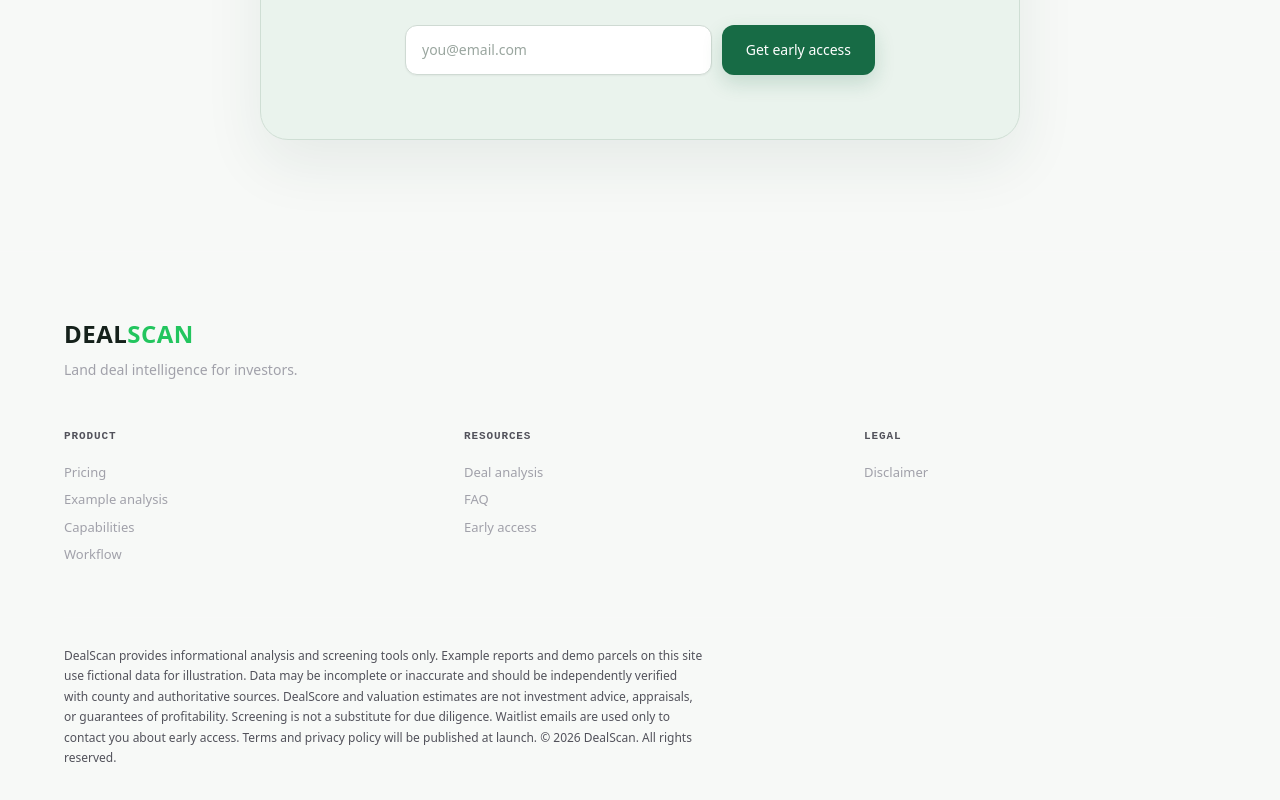
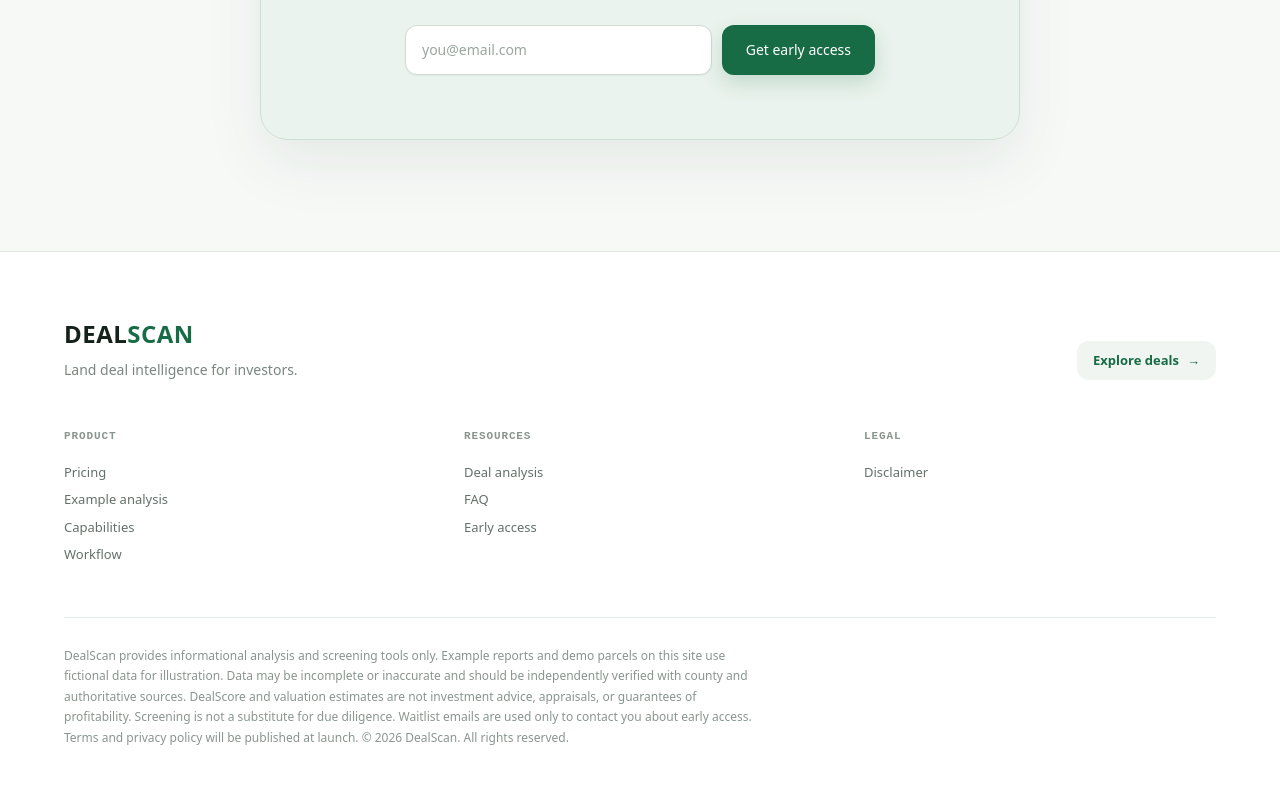
Before and after one commit to doriaphiri82-glitch/dealscan, a Next.js app in the folder landing/: page / in a window 1280 px wide. Shown: the part 8700-9500 px from the top of the page. Built offline with nearby package versions, Linux system fonts and the light colour scheme.

Commit message:
Polish footer for premium light UI

```diff
--- a/landing/components/Footer.tsx
+++ b/landing/components/Footer.tsx
@@ -1,36 +1,30 @@
 export default function Footer() {
   return (
-    <footer className="py-16 px-6 md:px-8 border-t border-white/[0.06]">
+    <footer className="py-16 px-6 md:px-8 border-t border-[#e1e8e3] bg-white">
       <div className="max-w-6xl mx-auto">
-        <div className="text-[24px] font-bold tracking-[0.02em] mb-2">
-          DEAL<span className="text-brand-500">SCAN</span>
+        <div className="flex flex-col md:flex-row md:items-end md:justify-between gap-6 mb-12">
+          <div>
+            <div className="text-[24px] font-bold tracking-[0.02em] text-[#15211b]">DEAL<span className="text-[#176b45]">SCAN</span></div>
+            <p className="text-sm text-[#7a867f] mt-2">Land deal intelligence for investors.</p>
+          </div>
+          <a href="/deals" className="inline-flex w-fit items-center gap-2 rounded-xl bg-[#f0f5f1] px-4 py-2.5 text-[13px] font-semibold text-[#176b45] hover:bg-[#e5f2ea] transition-colors">Explore deals <span aria-hidden="true">→</span></a>
         </div>
-        <p className="text-sm text-[#A1A1AA] mb-12">Land deal intelligence for investors.</p>
-
         <div className="grid grid-cols-2 md:grid-cols-3 gap-10 md:gap-12 mb-12">
           <div>
-            <h4 className="font-mono text-[11px] font-semibold uppercase tracking-[0.08em] text-[#52525B] mb-3.5">Product</h4>
-            <a href="#pricing" className="block text-[13px] text-[#A1A1AA] hover:text-white py-1 transition-colors">Pricing</a>
-            <a href="#deal-example" className="block text-[13px] text-[#A1A1AA] hover:text-white py-1 transition-colors">Example analysis</a>
-            <a href="#capabilities" className="block text-[13px] text-[#A1A1AA] hover:text-white py-1 transition-colors">Capabilities</a>
-            <a href="#how-it-works" className="block text-[13px] text-[#A1A1AA] hover:text-white py-1 transition-colors">Workflow</a>
+            <h4 className="font-mono text-[11px] font-semibold uppercase tracking-[0.08em] text-[#8a958f] mb-3.5">Product</h4>
+            {['Pricing', 'Example analysis', 'Capabilities', 'Workflow'].map((x, i) => <a key={x} href={['#pricing','#deal-example','#capabilities','#how-it-works'][i]} className="block text-[13px] text-[#64716a] hover:text-[#176b45] py-1 transition-colors">{x}</a>)}
           </div>
           <div>
-            <h4 className="font-mono text-[11px] font-semibold uppercase tracking-[0.08em] text-[#52525B] mb-3.5">Resources</h4>
-            <a href="#deal-example" className="block text-[13px] text-[#A1A1AA] hover:text-white py-1 transition-colors">Deal analysis</a>
-            <a href="#faq" className="block text-[13px] text-[#A1A1AA] hover:text-white py-1 transition-colors">FAQ</a>
-            <a href="#early-access" className="block text-[13px] text-[#A1A1AA] hover:text-white py-1 transition-colors">Early access</a>
+            <h4 className="font-mono text-[11px] font-semibold uppercase tracking-[0.08em] text-[#8a958f] mb-3.5">Resources</h4>
+            {['Deal analysis', 'FAQ', 'Early access'].map((x, i) => <a key={x} href={['#deal-example','#faq','#early-access'][i]} className="block text-[13px] text-[#64716a] hover:text-[#176b45] py-1 transition-colors">{x}</a>)}
           </div>
           <div>
-            <h4 className="font-mono text-[11px] font-semibold uppercase tracking-[0.08em] text-[#52525B] mb-3.5">Legal</h4>
-            <a href="#disclaimer" className="block text-[13px] text-[#A1A1AA] hover:text-white py-1 transition-colors">Disclaimer</a>
+            <h4 className="font-mono text-[11px] font-semibold uppercase tracking-[0.08em] text-[#8a958f] mb-3.5">Legal</h4>
+            <a href="#disclaimer" className="block text-[13px] text-[#64716a] hover:text-[#176b45] py-1 transition-colors">Disclaimer</a>
           </div>
         </div>
-
-        <div id="disclaimer" className="border-t border-white/[0.06] pt-7">
-          <p className="text-xs text-[#52525B] leading-[1.7] max-w-[640px]">
-            DealScan provides informational analysis and screening tools only. Example reports and demo parcels on this site use fictional data for illustration. Data may be incomplete or inaccurate and should be independently verified with county and authoritative sources. DealScore and valuation estimates are not investment advice, appraisals, or guarantees of profitability. Screening is not a substitute for due diligence. Waitlist emails are used only to contact you about early access. Terms and privacy policy will be published at launch. &copy; 2026 DealScan. All rights reserved.
-          </p>
+        <div id="disclaimer" className="border-t border-[#e5ebe7] pt-7">
+          <p className="text-xs text-[#8a958f] leading-[1.7] max-w-[700px]">DealScan provides informational analysis and screening tools only. Example reports and demo parcels on this site use fictional data for illustration. Data may be incomplete or inaccurate and should be independently verified with county and authoritative sources. DealScore and valuation estimates are not investment advice, appraisals, or guarantees of profitability. Screening is not a substitute for due diligence. Waitlist emails are used only to contact you about early access. Terms and privacy policy will be published at launch. © 2026 DealScan. All rights reserved.</p>
         </div>
       </div>
     </footer>
```
